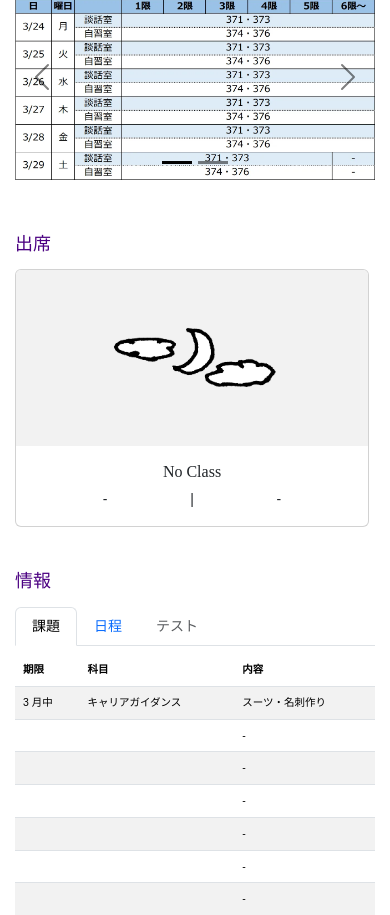
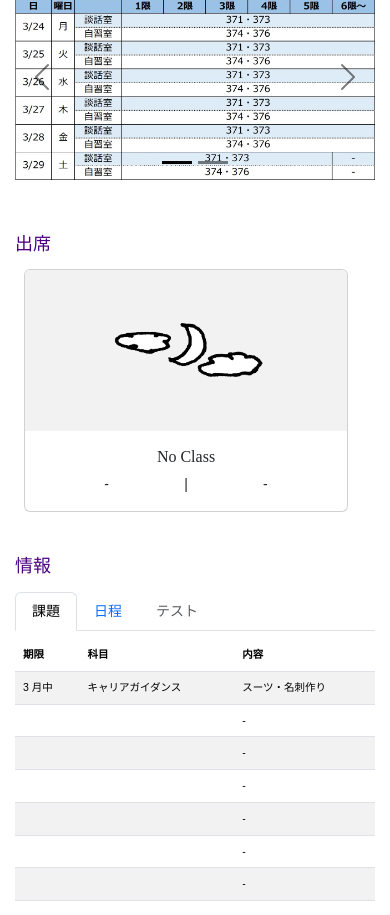
Before and after one commit to Phi110/f-management-system, a PHP site: page / in a window 390 px wide. Shown: the part 455-1370 px from the top of the page. Run offline with PHP 8.4, Linux system fonts and the light colour scheme; some libraries are stand-ins or nearby versions; some web fonts are replaced.

Commit message:
Add files via upload

```diff
--- a/css/fms.css
+++ b/css/fms.css
@@ -219,6 +219,9 @@ table {
 .right-space {
     padding-right: 6px;
 }
+.card-space {
+    padding-right: 15%;
+}
 .same-row {
     display: flex;
 }
@@ -306,6 +309,9 @@ table {
     }
     .left-space {
         padding-left: 9px;
+    }
+    .card-space {
+        padding-right: 7.5%;
     }
     .btn-xs {
         font-size: 0.7rem;
@@ -395,6 +401,9 @@ table {
     }
     .left-space {
         padding-left: 11px;
+    }
+    .card-space {
+        padding-right: 5%;
     }
     .btn-xs {
         font-size: 13px;
@@ -508,6 +517,10 @@ table {
     .left-space {
         padding-left: 14px;
     }
+    .card-space {
+        padding-left: 2.5%;
+        padding-right: 7.5%;
+    }
     .btn-xs {
         font-size: 13px;
         padding: 0.2rem 0.4rem;
--- a/index.html
+++ b/index.html
@@ -173,7 +173,7 @@
             <!-- 出席システム -->
             <h2 id="attendance" class="bottom-space">出席</h2>
 
-            <div class="row right-space">
+            <div class="row card-space">
                 <div class="col-sm-6">
                     <div id="card0">
                         <div class="card">
@@ -743,7 +743,6 @@
 
             <img src="images/bar.webp" class="picture top-space bottom-space">
 
-
         </div>
     </div>
 
```
